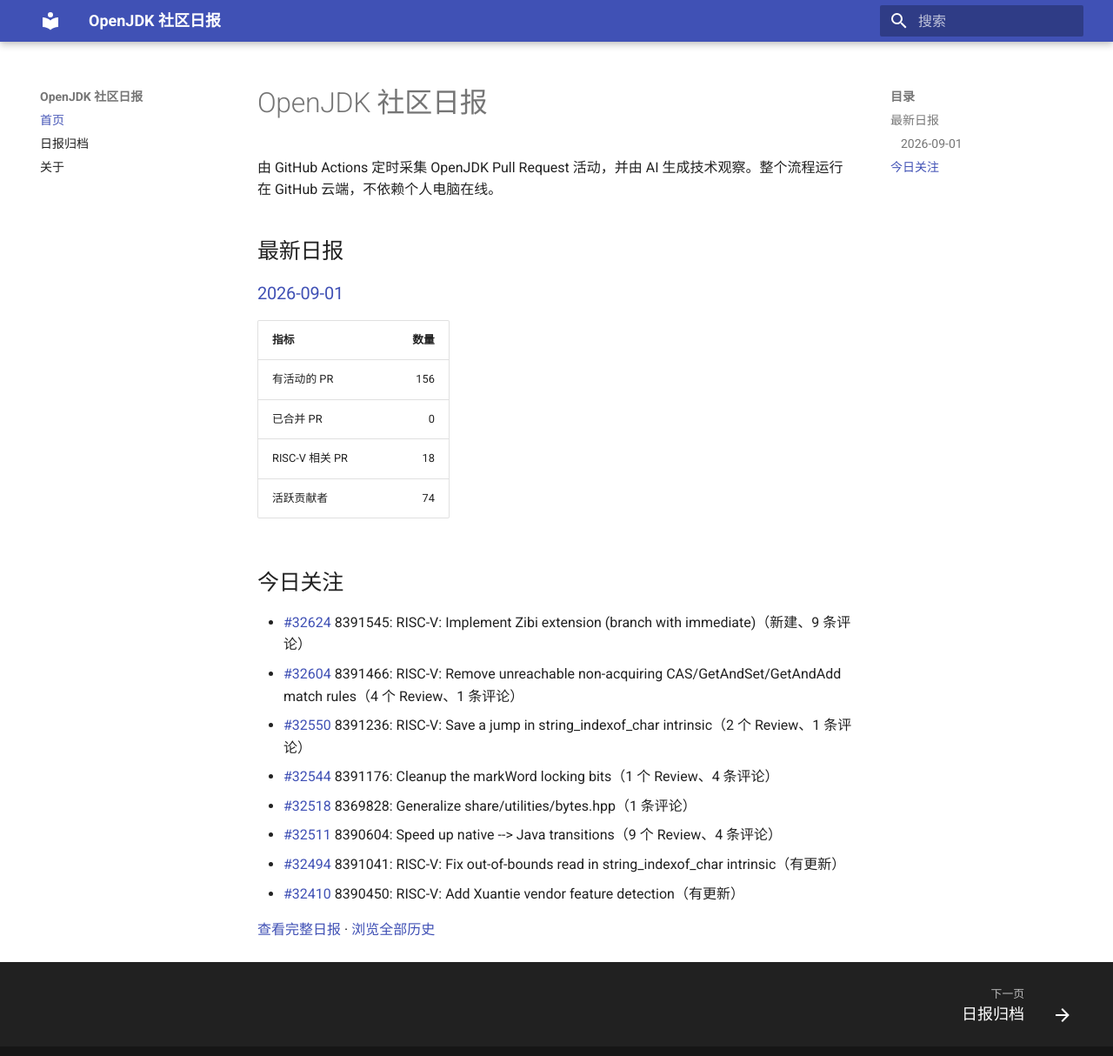
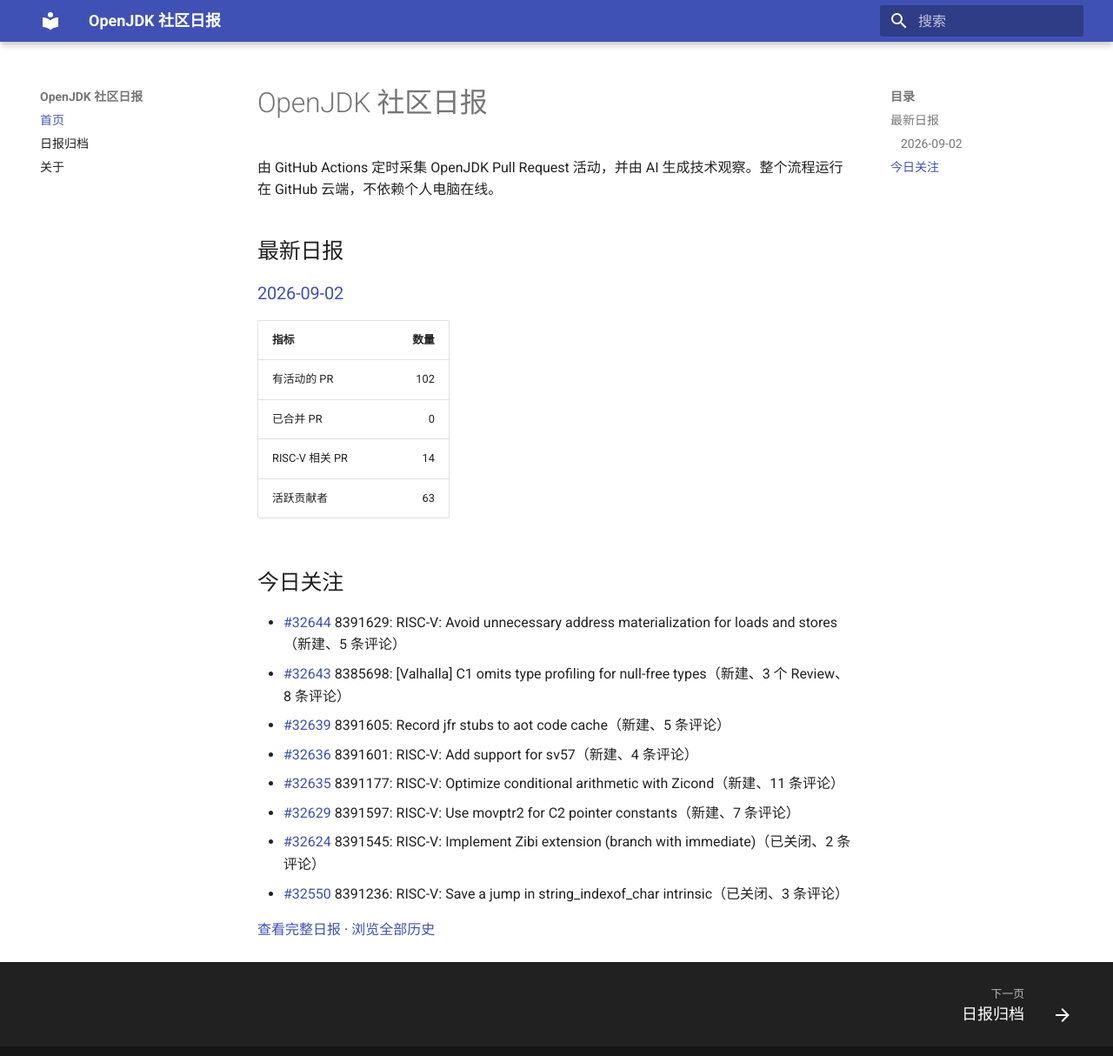
Before and after one commit to DingliZhang/openjdk-daily, an MkDocs documentation site: the page built from docs/index.md, in a window 1280 px wide and 1227 px high. Shown: the top 1214 px of the window at 87% size. Built offline with MkDocs 1.6.1 and Material for MkDocs 9.7.7, drawn with Linux system fonts in a browser that asks for light colours.

Commit message:
report: add OpenJDK daily report

```diff
--- a/docs/index.md
+++ b/docs/index.md
@@ -4,24 +4,24 @@
 
 ## 最新日报
 
-### [2026-09-01](reports/2026/2026-09-01.md)
+### [2026-09-02](reports/2026/2026-09-02.md)
 
 | 指标 | 数量 |
 |---|---:|
-| 有活动的 PR | 156 |
+| 有活动的 PR | 102 |
 | 已合并 PR | 0 |
-| RISC-V 相关 PR | 18 |
-| 活跃贡献者 | 74 |
+| RISC-V 相关 PR | 14 |
+| 活跃贡献者 | 63 |
 
 ## 今日关注
 
-- [#32624](https://github.com/openjdk/jdk/pull/32624) 8391545: RISC-V: Implement Zibi extension (branch with immediate)（新建、9 条评论）
-- [#32604](https://github.com/openjdk/jdk/pull/32604) 8391466: RISC-V: Remove unreachable non-acquiring CAS/GetAndSet/GetAndAdd match rules（4 个 Review、1 条评论）
-- [#32550](https://github.com/openjdk/jdk/pull/32550) 8391236: RISC-V: Save a jump in string_indexof_char intrinsic（2 个 Review、1 条评论）
-- [#32544](https://github.com/openjdk/jdk/pull/32544) 8391176: Cleanup the markWord locking bits（1 个 Review、4 条评论）
-- [#32518](https://github.com/openjdk/jdk/pull/32518) 8369828: Generalize share/utilities/bytes.hpp（1 条评论）
-- [#32511](https://github.com/openjdk/jdk/pull/32511) 8390604: Speed up native --> Java transitions（9 个 Review、4 条评论）
-- [#32494](https://github.com/openjdk/jdk/pull/32494) 8391041: RISC-V: Fix out-of-bounds read in string_indexof_char intrinsic（有更新）
-- [#32410](https://github.com/openjdk/jdk/pull/32410) 8390450: RISC-V: Add Xuantie vendor feature detection（有更新）
+- [#32644](https://github.com/openjdk/jdk/pull/32644) 8391629: RISC-V: Avoid unnecessary address materialization for loads and stores（新建、5 条评论）
+- [#32643](https://github.com/openjdk/jdk/pull/32643) 8385698: [Valhalla] C1 omits type profiling for null-free types（新建、3 个 Review、8 条评论）
+- [#32639](https://github.com/openjdk/jdk/pull/32639) 8391605: Record jfr stubs to aot code cache（新建、5 条评论）
+- [#32636](https://github.com/openjdk/jdk/pull/32636) 8391601: RISC-V: Add support for sv57（新建、4 条评论）
+- [#32635](https://github.com/openjdk/jdk/pull/32635) 8391177: RISC-V: Optimize conditional arithmetic with Zicond（新建、11 条评论）
+- [#32629](https://github.com/openjdk/jdk/pull/32629) 8391597: RISC-V: Use movptr2 for C2 pointer constants（新建、7 条评论）
+- [#32624](https://github.com/openjdk/jdk/pull/32624) 8391545: RISC-V: Implement Zibi extension (branch with immediate)（已关闭、2 条评论）
+- [#32550](https://github.com/openjdk/jdk/pull/32550) 8391236: RISC-V: Save a jump in string_indexof_char intrinsic（已关闭、3 条评论）
 
-[查看完整日报](reports/2026/2026-09-01.md) · [浏览全部历史](reports/index.md)
+[查看完整日报](reports/2026/2026-09-02.md) · [浏览全部历史](reports/index.md)
```
Also changed, not shown: docs/reports/2026/2026-09-02.md (added, +228 -0 lines), docs/reports/index.md (+2 -1 lines), 2 other files.
